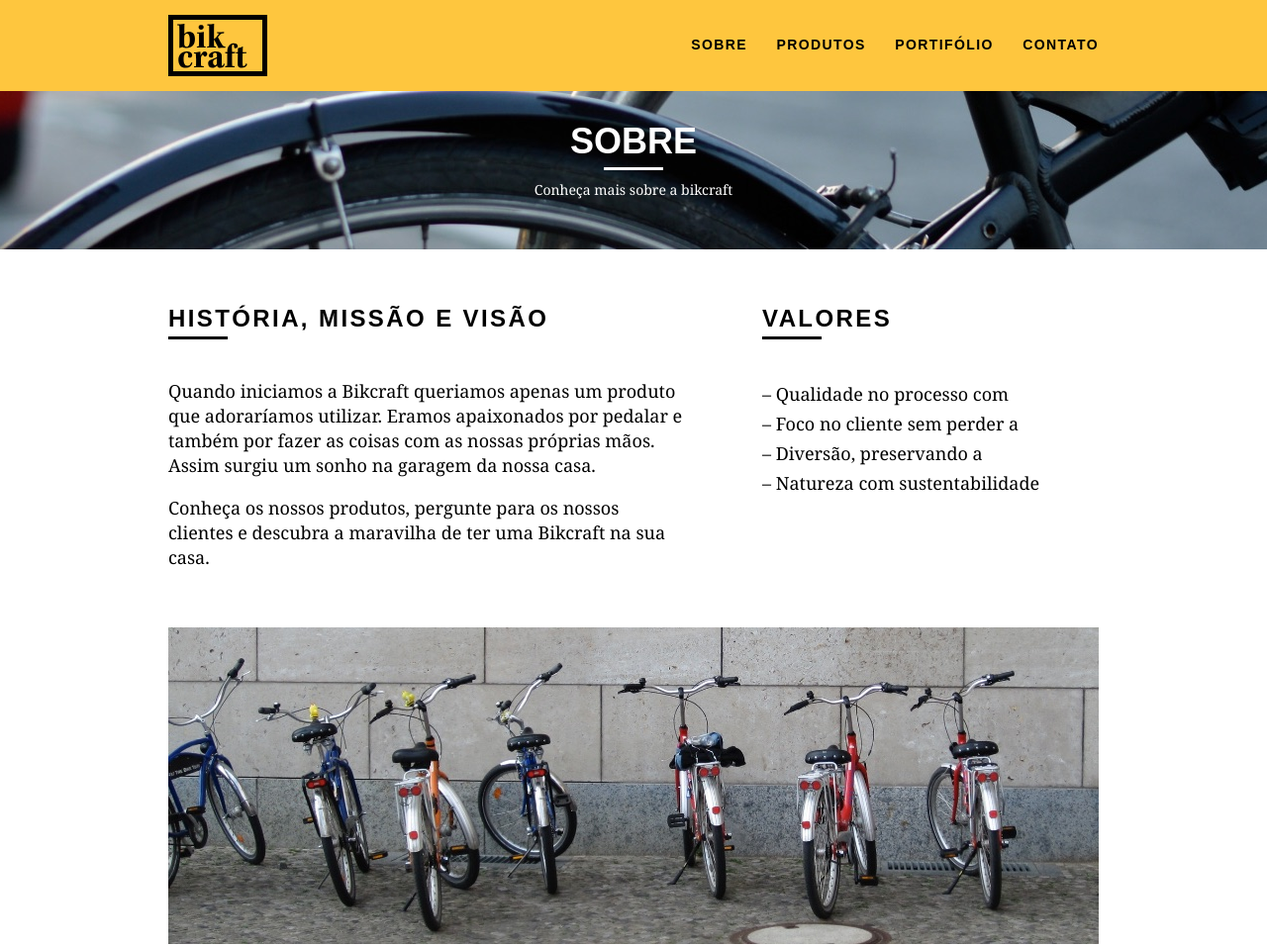
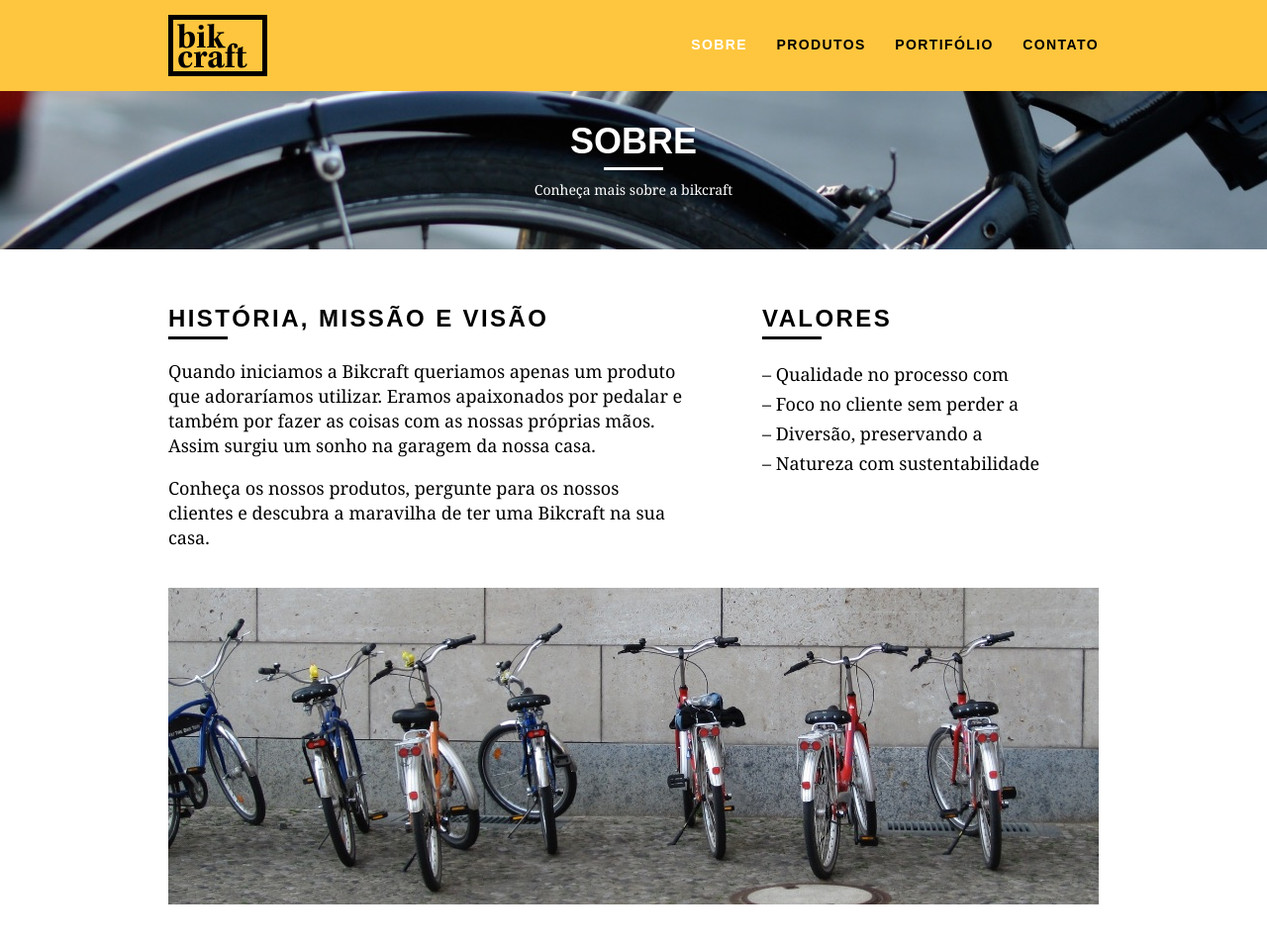
Before and after one commit to Talisson-Sozinho/Bikcraft, a plain HTML site: page sobre.html in a window 1280 px wide. Shown: the top 957 px of the page at 99% size. Drawn offline with Linux system fonts and the light colour scheme.

Commit message:
Pagina sobre finalizada

```diff
--- a/css/sobre.css
+++ b/css/sobre.css
@@ -22,5 +22,5 @@
 }
 
 .foto-equipe {
-  padding-top: 40px;
+  padding-top: 20px;
 }
--- a/css/styles.css
+++ b/css/styles.css
@@ -60,7 +60,7 @@ img {
   letter-spacing: 0.1em;
   color: #000;
   text-transform: uppercase;
-  margin-bottom: 40px;
+  margin-bottom: 20px;
 }
 
 .subtitle-interno:after {
@@ -102,6 +102,13 @@ img {
 .nav-menu ul li a:hover {
   color: #fff;
   font-size: 16px;
+}
+.nav-menu ul li .ativo {
+  color: #fff;
+}
+.nav-menu ul li .ativo:hover {
+  color: #fff;
+  font-size: 14px;
 }
 
 /* Introdução */
@@ -266,6 +273,7 @@ img {
 
 .qualidade-list {
   padding-top: 20px;
+  overflow: auto;
 }
 
 .qualidade-list li {
--- a/sobre.html
+++ b/sobre.html
@@ -21,7 +21,7 @@
       <nav class="nav-menu grid-12">
         <ul>
           <li>
-            <a href="sobre.html">Sobre</a>
+            <a href="sobre.html" class="ativo">Sobre</a>
           </li>
           <li>
             <a href="Produtos.html">Produtos</a>
```
